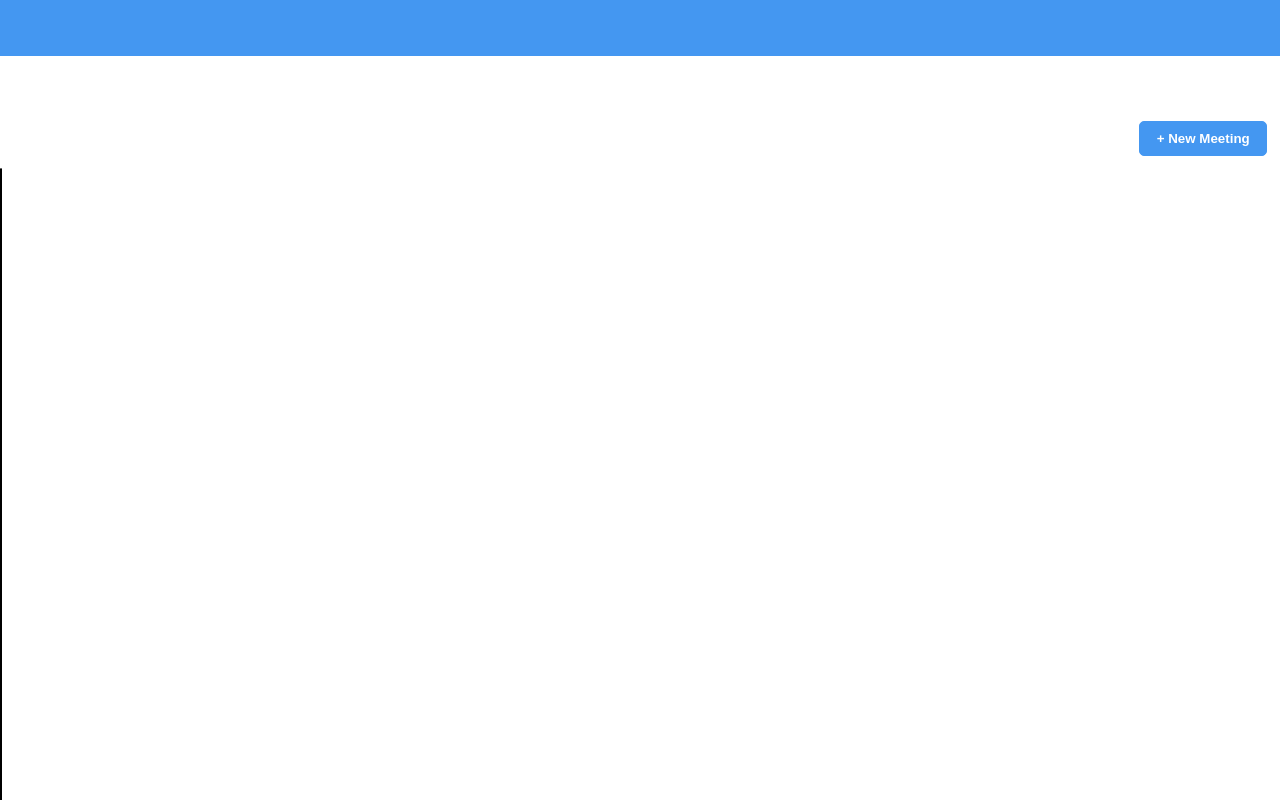
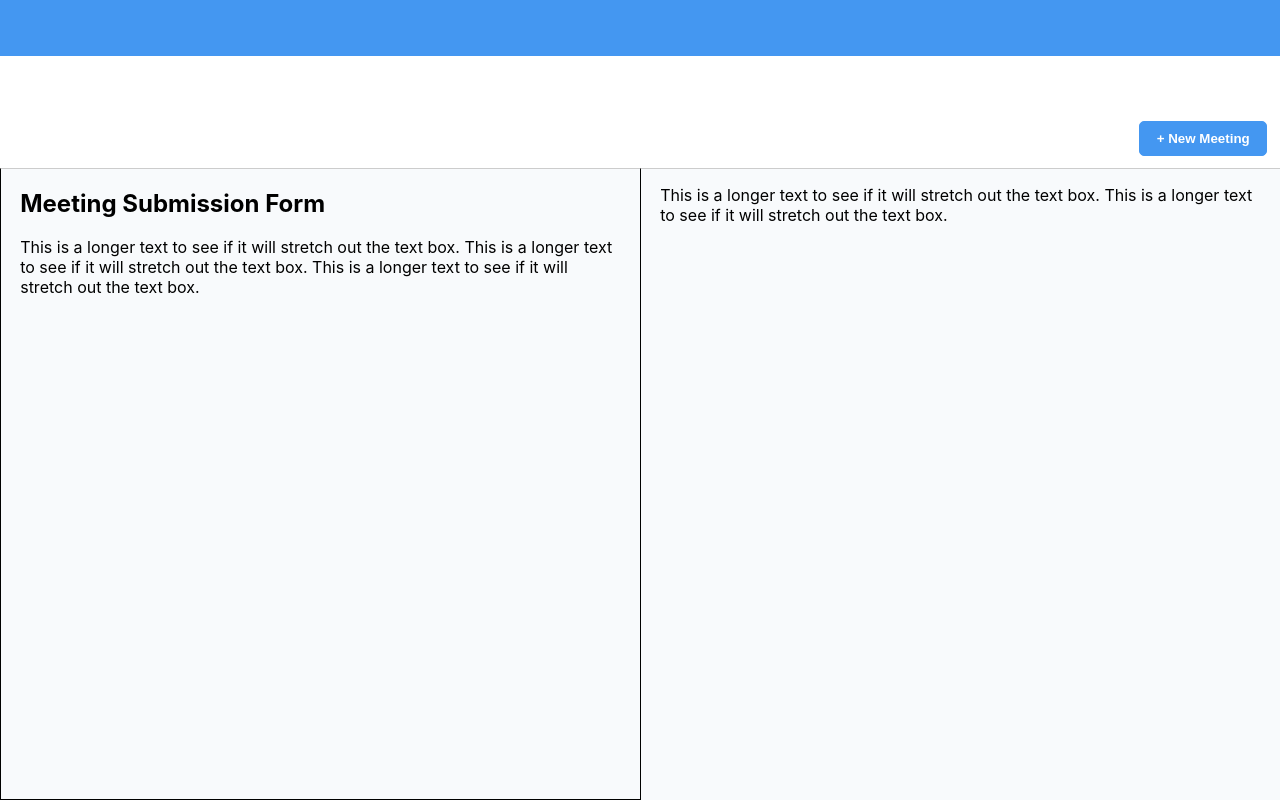
Before and after one commit to nburuchara/obs, a React (Create React App) app: page / in a window 1280 px wide. Built offline with nearby package versions, Linux system fonts and the light colour scheme.

Commit message:
Landing page

```diff
--- a/src/landing/LandingPg.js
+++ b/src/landing/LandingPg.js
@@ -421,14 +421,20 @@ const Styles = styled.div  `
     // - - MEETING SUBMIT PAGE - - /
 
 .meeting-submit-details {
+    position: relative;
     width: 50%;
     border: 1px solid black;
     border-top: 1px solid #ccc;
+    padding-left: 1.5%;
+    padding-right: 1.5%;
 }
 
 .meeting-submit-confirm {
+    position: relative;
     width: 50%;
     border-top: 1px solid #ccc;
+    padding-left: 1.5%;
+    padding-right: 1.5%;
 }
 
     // - - CSS TRANSITIONS / ANIMATIONS - - //
@@ -804,10 +810,11 @@ export default class LandingPage extends Component {
                         {this.state.showAddMeeting &&
                             <div className='main-section-body'>
                                 <div className='meeting-submit-details'>
-
+                                    <h2>Meeting Submission Form</h2>
+                                    <p>This is a longer text to see if it will stretch out the text box. This is a longer text to see if it will stretch out the text box. This is a longer text to see if it will stretch out the text box. </p>
                                 </div>
                                 <div className='meeting-submit-confirm'>
-
+                                    <p>This is a longer text to see if it will stretch out the text box. This is a longer text to see if it will stretch out the text box.</p>
                                 </div>
                             </div>
                         }
```
